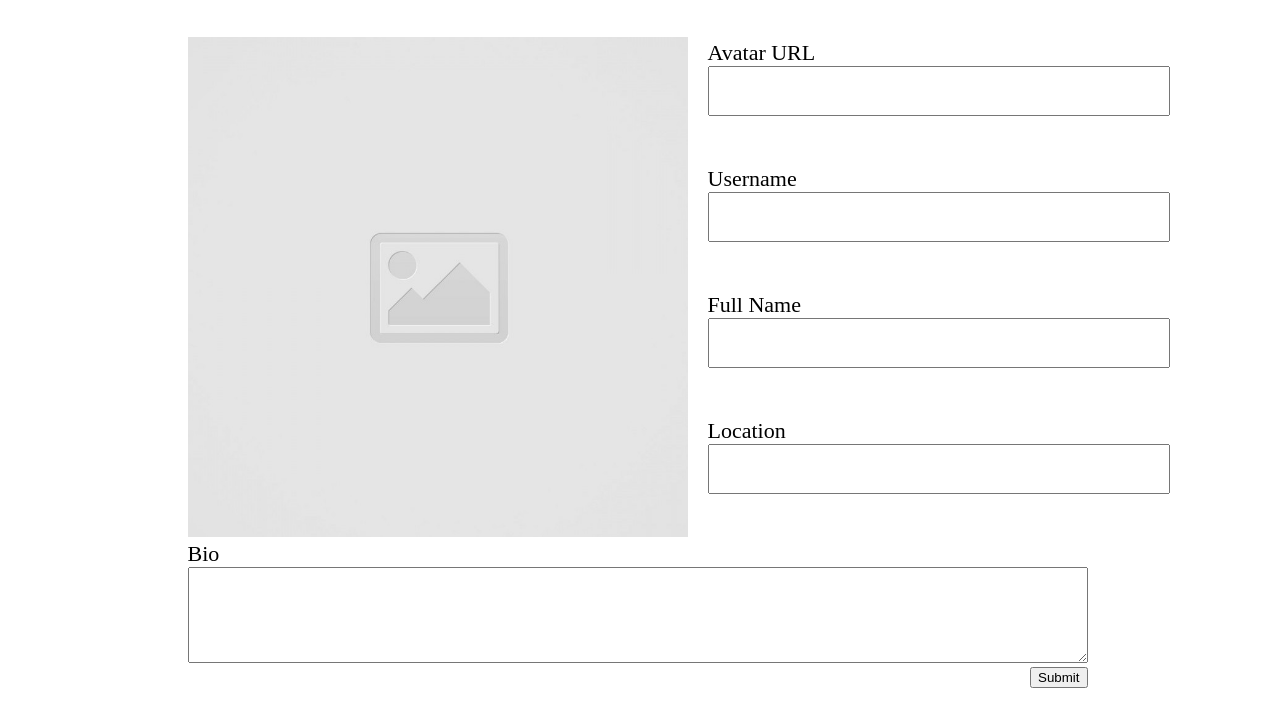
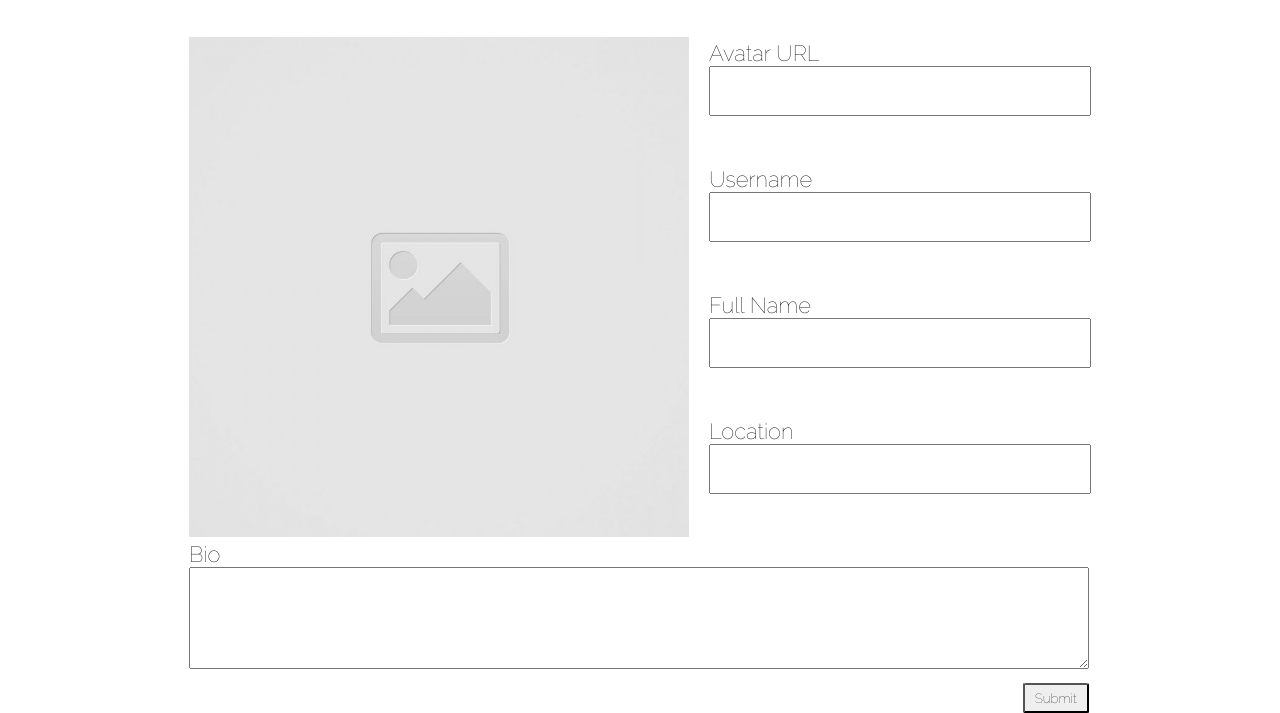
Before and after one commit to richtrunzo/code-journal, a website: page index.html in a window 1280 px wide. Shown: the part 290-1003 px from the top of the page. Before the commit the page ends 978 px from the top, so only its background shows below. Drawn offline with nearby package versions, Linux system fonts and the light colour scheme.

Commit message:
Apply fonts to the heading, labels, and form inputs. #1

```diff
--- a/css/styles.css
+++ b/css/styles.css
@@ -12,6 +12,7 @@ header > h3 {
 .top-form {
   display: flex;
   justify-content: center;
+  font-family: 'Raleway', sans-serif;
 }
 
 .form-right {
@@ -33,9 +34,11 @@ header > h3 {
 }
 
 .text-input {
-  width: 250%;
+  width: 210%;
   height: 50px;
   margin-bottom: 50px;
+  font-family: 'Raleway', sans-serif;
+  font-size: 16px;
 }
 
 .text-label {
@@ -44,6 +47,8 @@ header > h3 {
 
 textarea {
   width: 180%;
+  font-family: 'Raleway', sans-serif;
+  color: black;
 }
 
 .submit-button {
@@ -51,3 +56,10 @@ textarea {
   display: flex;
   justify-content: flex-end;
 }
+
+.submit-button > button {
+  font-family: 'Raleway', sans-serif;
+  padding: 5px 10px 5px 10px;
+  margin-top: 10px;
+  border-radius: 5%;
+}
```
